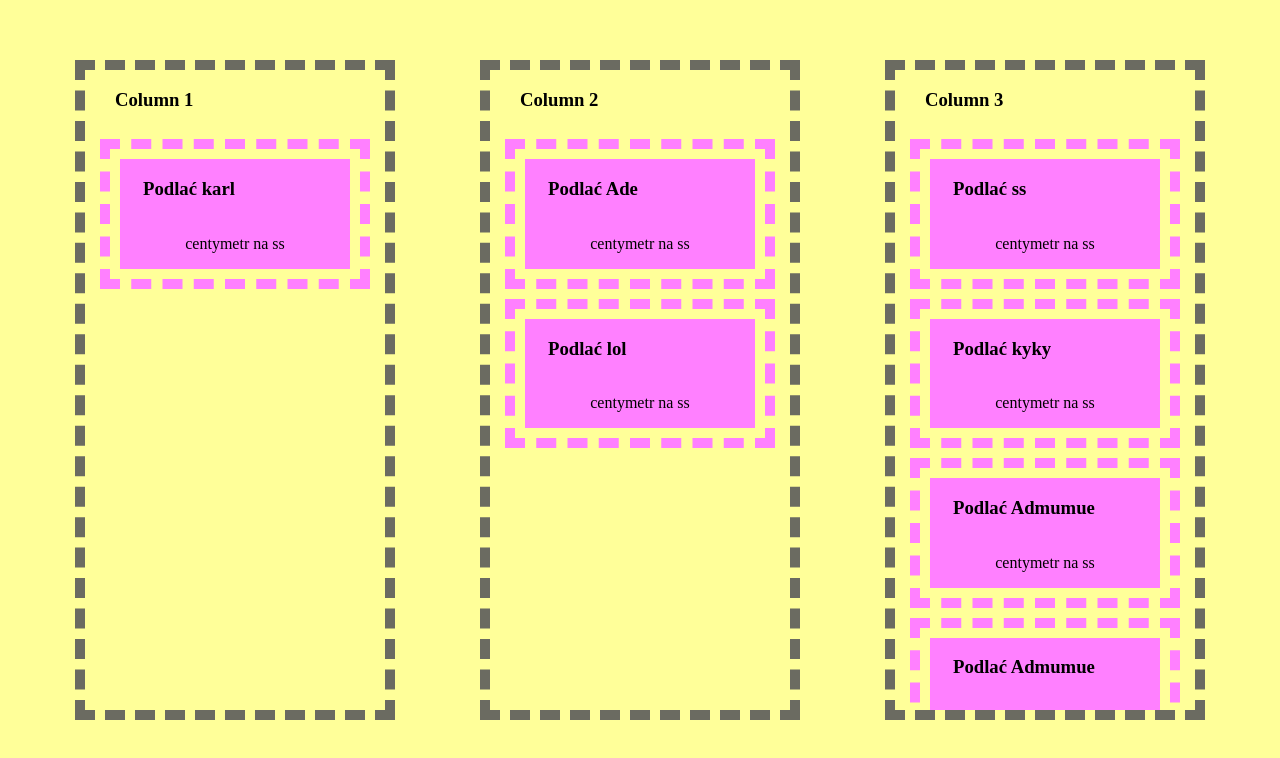
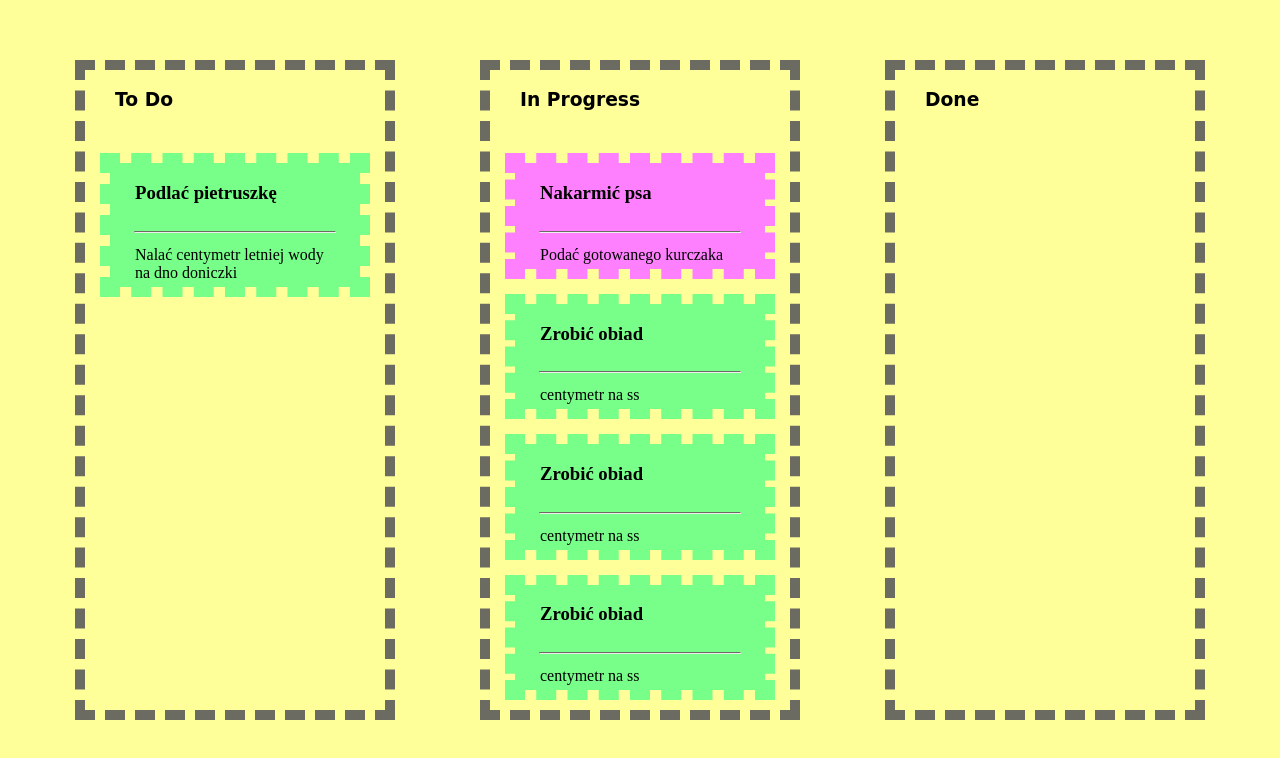
Before and after one commit to dayh9/vue-firebase-kanban, a Vue app: page / in a window 1280 px wide. Shown: the top 758 px of the page. Built offline with nearby package versions, Linux system fonts and the light colour scheme; what vuefire would draw is missing.

Commit message:
styles changed, css classes based on props added

```diff
--- a/src/components/Board.vue
+++ b/src/components/Board.vue
@@ -20,9 +20,9 @@ export default {
   data() {
     return {
       columns: [
-        { id: 0, title: "Column 1" },
-        { id: 1, title: "Column 2" },
-        { id: 2, title: "Column 3" }
+        { id: 0, title: "To Do" },
+        { id: 1, title: "In Progress" },
+        { id: 2, title: "Done" }
       ]
     };
   }
--- a/src/components/BoardColumn.vue
+++ b/src/components/BoardColumn.vue
@@ -25,57 +25,66 @@ export default {
       todos: [
         {
           id: Math.random(),
-          title: "Podlać karl",
-          text: "centymetr na ss",
-          status: 0
+          title: "Podlać pietruszkę",
+          text: "Nalać centymetr letniej wody na dno doniczki",
+          status: 0,
+          style: "green"
         },
         {
           id: Math.random(),
-          title: "Podlać Ade",
-          text: "centymetr na ss",
-          status: 1
+          title: "Nakarmić psa",
+          text: "Podać gotowanego kurczaka",
+          status: 1,
+          style: "pink"
         },
         {
           id: Math.random(),
-          title: "Podlać lol",
+          title: "Zrobić obiad",
           text: "centymetr na ss",
-          status: 1
+          status: 1,
+          style: "green"
         },
         {
           id: Math.random(),
-          title: "Podlać ss",
+          title: "Zrobić obiad",
           text: "centymetr na ss",
-          status: 2
+          status: 1,
+          style: "green"
         },
         {
           id: Math.random(),
-          title: "Podlać kyky",
+          title: "Zrobić obiad",
           text: "centymetr na ss",
-          status: 2
+          status: 1,
+          style: "green"
         },
         {
           id: Math.random(),
-          title: "Podlać Admumue",
+          title: "Zrobić obiad",
           text: "centymetr na ss",
-          status: 2
+          status: 1,
+          style: "green"
         },
         {
           id: Math.random(),
-          title: "Podlać Admumue",
+          title: "Zrobić obiad",
           text: "centymetr na ss",
-          status: 2
+          status: 1,
+          style: "green"
         },
         {
           id: Math.random(),
-          title: "Podlać Admumue",
+          title: "Zrobić obiad",
           text: "centymetr na ss",
-          status: 2
+          status: 1,
+          style: "green"
         },
         {
           id: Math.random(),
-          title: "Podlać Admumue",
+          title: "Zrobić obiad",
           text: "centymetr na ss",
-          status: 2
+          status: 1,
+          style: "green"
         }
       ]
     };
@@ -103,10 +112,13 @@ export default {
 }
 .cards-container {
   max-height: 100%;
+  max-width: 100%;
   overflow: auto;
+  overflow-x: hidden;
 }
 .column-title {
   align-self: flex-start;
   margin: 0 10%;
+  font-family: "Comic Sans MS", cursive, sans-serif;
 }
 </style>
--- a/src/components/Card.vue
+++ b/src/components/Card.vue
@@ -1,51 +1,65 @@
 <template>
-  <div class="card-container">
-    <div class="card">
-      <div class="card-title">
-        <h3>{{todo.title}}</h3>
-      </div>
-      <p>{{todo.text}}</p>
+  <div class="card" v-bind:class="todo.style">
+    <div class="card-title">
+      <h3>{{todo.title}}</h3>
     </div>
+    <hr />
+    <p>{{todo.text}}</p>
   </div>
 </template>
 <script>
 export default {
   props: {
     todo: Object
+  },
+  computed: {
+    classObject: function() {
+      return {};
+    }
   }
 };
 </script>
 <style>
-.card-container {
-  border: 10px dashed #ff80ff;
-  margin: 10px 0;
-  width: 250px;
-  /* display: flex; */
-  /* flex-direction: column; */
-  /* flex-grow: 1; */
-
-  /* border: 10px dashed #b3ff80; */
-  /* border-radius: 10px; */
-  /* min-height: 200px; */
-  /* nie wiem czy potrzebne */
-  /* max-width: ; */
-  /* background-color: #ff80ff; */
-}
 .card {
+  /* position: fixed; */
   display: flex;
   flex-direction: column;
-  align-items: center;
-  flex-grow: 1;
-  margin: 10px;
+  align-items: flex-start;
+  flex: 1;
+  outline: 10px dashed #969696;
+  margin: 35px 10px;
+  width: 250px;
+  /* overflow-wrap: break-word; */
   /* height: 100%; */
   /* top: 10px; */
   /* left: 10px; */
   /* nie wiem czy potrzebne */
   /* min-width: 300px; */
+  /* white-space: pre-line; */
+  background-color: #969696;
+  font-family: "Bowlby One SC", cursive;
+}
+.pink {
+  outline: 10px dashed #ff80ff;
   background-color: #ff80ff;
 }
+.green {
+  outline: 10px dashed #78ff8a;
+  background-color: #78ff8a;
+}
+.card p {
+  margin: 2% 10%;
+  text-align: left;
+  font-size: 5;
+  word-wrap: break-word;
+  display: flex;
+  flex: 1;
+}
 .card-title {
-  align-self: flex-start;
   margin: 0 10%;
 }
+.card hr {
+  border-top: 1px solid #6b6b61;
+  width: 80%;
+}
 </style>
```
